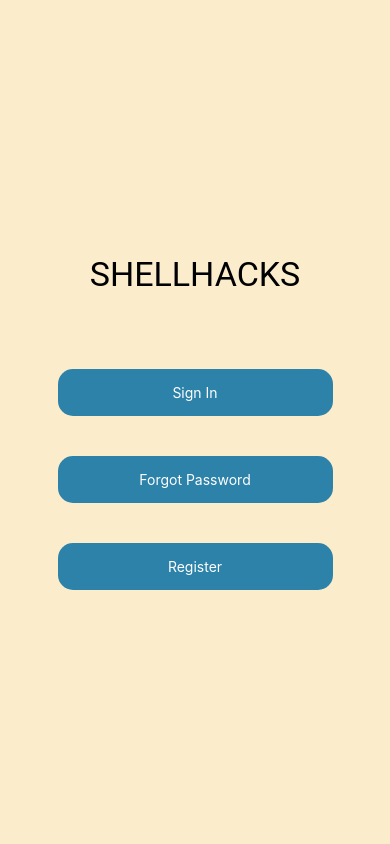
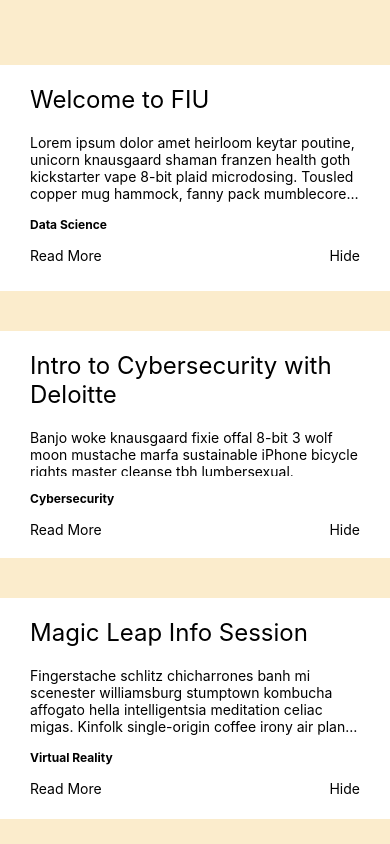
Before and after one commit to UPE-FIU/Mobile-ShellHacks, a React Native app in the folder Mobile_Client/: screen / in a window 390 px wide. Built offline with nearby package versions, Linux system fonts and the light colour scheme; what expo-core would draw is missing.

Commit message:
announcement view created with static cards

```diff
--- a/Mobile_Client/App.js
+++ b/Mobile_Client/App.js
@@ -3,6 +3,7 @@
 import { Platform } from "expo-core";
 import LoginView from "./src/components/LoginView";
 import LandingView from "./src/components/LandingView";
+import Announcement from "./src/components/Announcement";
 
 export default class App extends React.Component {
   constructor(props) {
@@ -28,12 +29,13 @@
 
     return (
       <View style={styles.container}>
-        <Text style={styles.logoText}>SHELLHACKS</Text>
+        <Announcement />
+        {/* <Text style={styles.logoText}>SHELLHACKS</Text>
         {signingIn ? (
           <LoginView showLandingView={this.showLandingView} />
         ) : (
           <LandingView showSignUpView={this.showSignUpView} />
-        )}
+        )} */}
       </View>
     );
   }
@@ -42,9 +44,9 @@
 const styles = StyleSheet.create({
   container: {
     flex: 1,
-    backgroundColor: "#FBECCC",
-    alignItems: "center",
-    justifyContent: "center"
+    backgroundColor: "#FBECCC"
+    // alignItems: "center"
+    // justifyContent: "center"
   },
   logoText: {
     marginBottom: 35,
--- /dev/null
+++ b/Mobile_Client/src/components/Announcement.js
@@ -0,0 +1,41 @@
+import React from "react";
+import {
+  StyleSheet,
+  Text,
+  View,
+  TouchableOpacity,
+  ScrollView
+} from "react-native";
+import Card from "./Card";
+export default function Announcement() {
+  return (
+    <ScrollView style={styles.container}>
+      <Card
+        title="Welcome to FIU"
+        description="Lorem ipsum dolor amet heirloom keytar poutine, unicorn knausgaard shaman franzen health goth kickstarter vape 8-bit plaid microdosing. Tousled copper mug hammock, fanny pack mumblecore keytar palo santo waistcoat man bun fashion axe snackwave polaroid listicle."
+        tag="Data Science"
+      />
+      <Card
+        title="Intro to Cybersecurity with Deloitte"
+        description="Banjo woke knausgaard fixie offal 8-bit 3 wolf moon mustache marfa sustainable iPhone bicycle rights master cleanse tbh lumbersexual. Hammock woke locavore hoodie next level neutra fixie listicle lumbersexual. Intelligentsia cornhole locavore."
+        tag="Cybersecurity"
+      />
+      <Card
+        title="Magic Leap Info Session"
+        description="Fingerstache schlitz chicharrones banh mi scenester williamsburg stumptown kombucha affogato hella intelligentsia meditation celiac migas. Kinfolk single-origin coffee irony air plant distillery. Enamel pin salvia pitchfork photo booth four loko tousled flexitarian pabst kinfolk vinyl tilde pour-over."
+        tag="Virtual Reality"
+      />
+      <Card
+        title="Typescript Fundamentals"
+        description="Green juice chia salvia aesthetic. Tousled affogato green juice, hexagon succulents cold-pressed poke beard godard sartorial quinoa adaptogen pug unicorn narwhal. Pabst semiotics franzen bespoke vinyl jean shorts copper mug dreamcatcher pok pok aesthetic."
+        tag="Web Development"
+      />
+    </ScrollView>
+  );
+}
+
+const styles = StyleSheet.create({
+  container: {
+    marginVertical: 25
+  }
+});
--- /dev/null
+++ b/Mobile_Client/src/components/Card.js
@@ -0,0 +1,47 @@
+import React from "react";
+import {
+  StyleSheet,
+  Text,
+  View,
+  TouchableOpacity,
+  ScrollView
+} from "react-native";
+
+export default function Card({ title, description, tag }) {
+  return (
+    <View style={styles.notificationContainer}>
+      <Text style={styles.header}>{title}</Text>
+      <Text numberOfLines={4}>{description}</Text>
+      <Text style={styles.tag}>{tag}</Text>
+      <View style={styles.callToAction}>
+        <Text>Read More</Text>
+        <Text>Hide</Text>
+      </View>
+    </View>
+  );
+}
+
+const styles = StyleSheet.create({
+  notificationContainer: {
+    flex: 1,
+    paddingHorizontal: 30,
+    paddingBottom: 20,
+    marginTop: 40,
+    backgroundColor: "#FFF"
+  },
+  header: {
+    fontSize: 24,
+    textAlign: "left",
+    marginVertical: 20
+  },
+  tag: {
+    fontSize: 12,
+    marginTop: 15,
+    fontWeight: "bold"
+  },
+  callToAction: {
+    marginTop: 15,
+    flexDirection: "row",
+    justifyContent: "space-between"
+  }
+});
--- a/Mobile_Client/src/components/LoginView.js
+++ b/Mobile_Client/src/components/LoginView.js
@@ -34,12 +34,14 @@
           clearButtonMode="always"
           style={styles.textInput}
         />
+        <View style={styles.submitWrapper}>
           <TouchableOpacity
             style={styles.submitButton}
             onPress={() => console.log("Implement Login")}
           >
             <Text style={styles.whiteText}>Sign In</Text>
           </TouchableOpacity>
+        </View>
         <Text style={styles.backLabel} onPress={this.backToLanding}>
           {"< Back"}
         </Text>
@@ -68,9 +70,12 @@
     padding: 12,
     margin: 10,
     borderRadius: 15,
-    width: 230,
+    width: 200,
     backgroundColor: "#2C82A9",
     color: "#FFF",
+    alignItems: "center"
+  },
+  submitWrapper: {
     alignItems: "center"
   },
   whiteText: {
```
Lines whose indentation alone changed are shown as unchanged.
